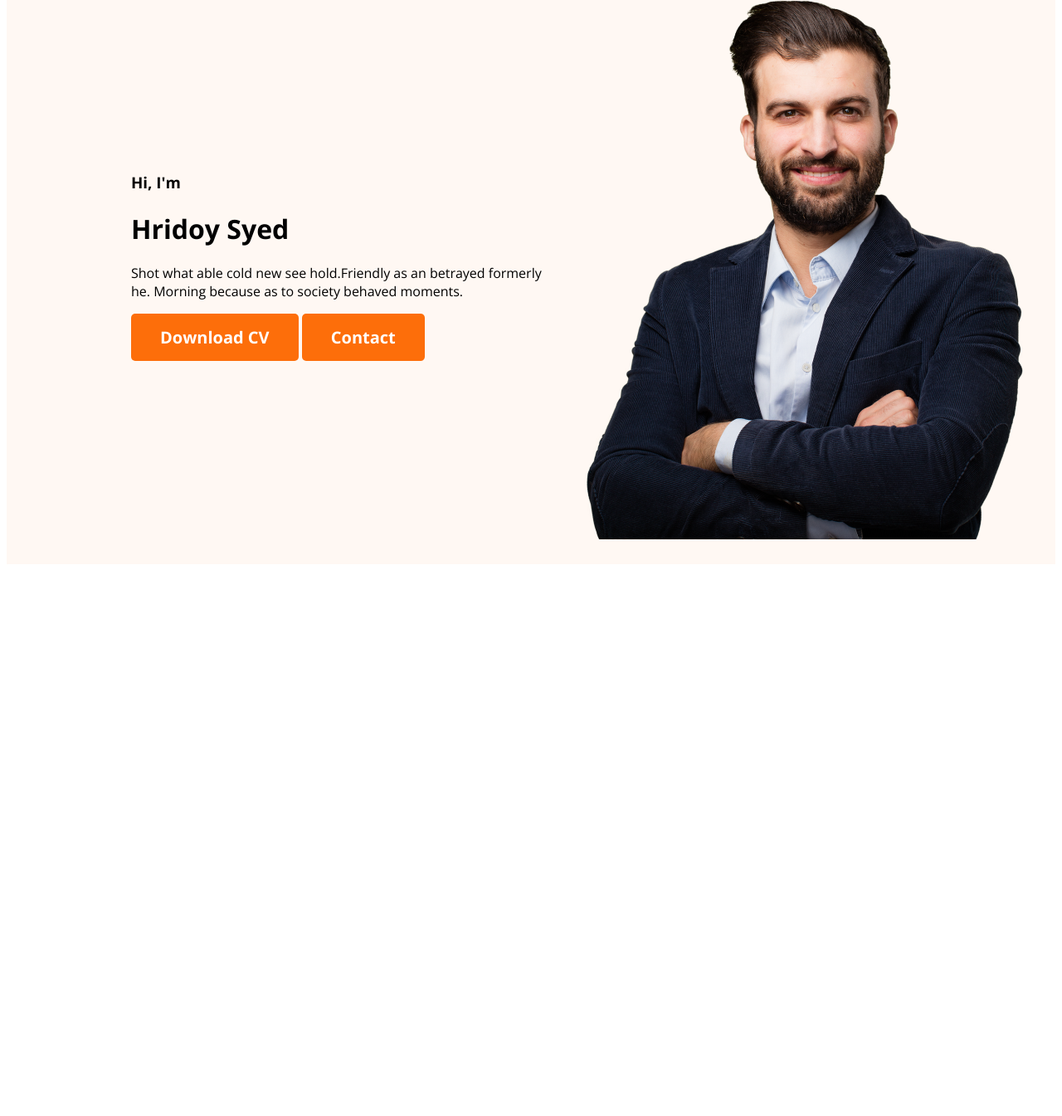
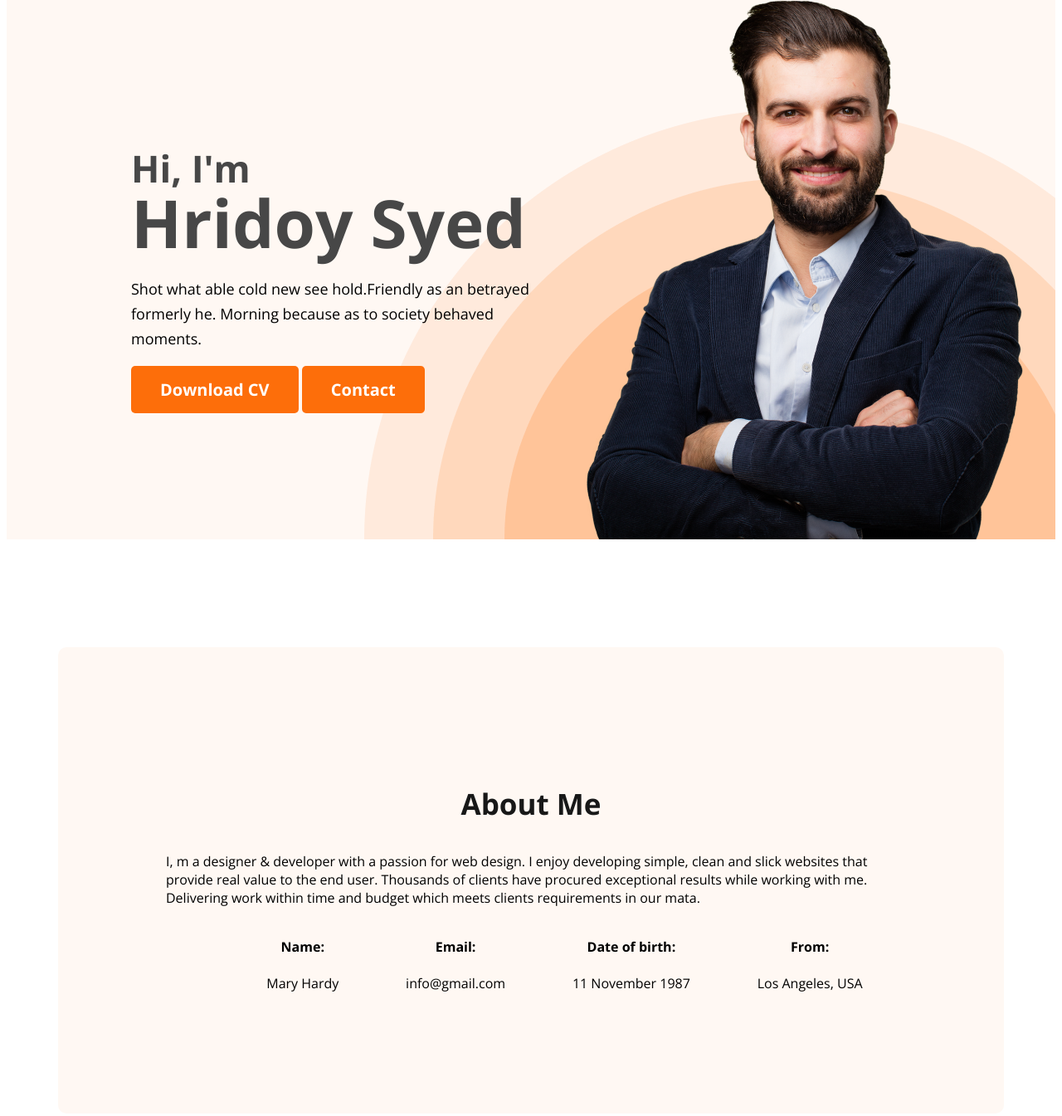
Before and after one commit to rabbisyed98/developer_portfolio, a plain HTML site: page index.html in a window 1280 px wide. Shown: the part 466-1811 px from the top of the page at 83% size. Before the commit the page ends 1154 px from the top, so only its background shows below. Drawn offline with nearby package versions, Linux system fonts and the light colour scheme.

Commit message:
about info added

```diff
--- a/index.html
+++ b/index.html
@@ -25,9 +25,9 @@
 
         <div class="banner">
             <div class="banner-content">
-                <h3 class="banner-greetinf"> Hi, I'm</h3>
+                <h3 class="banner-greeting"> Hi, I'm</h3>
                 <h1 class="banner-title">Hridoy Syed</h1>
-                <p> Shot what able cold new see hold.Friendly as an betrayed formerly he. Morning because as to society
+                <p class="banner-description"> Shot what able cold new see hold.Friendly as an betrayed formerly he. Morning because as to society
                     behaved moments.</p>
                     <button class="btn-primary">Download CV</button>
                     <button class="btn-primary">Contact</button>
@@ -38,6 +38,37 @@
     </header>
     <!-- main content here -->
     <main>
+        <section class="about">
+            <h3 class="section-title">About Me</h3>
+            <p>
+                I, m a designer & developer with a passion for web design. I enjoy developing simple, clean and slick websites that
+                provide real value to the end user. Thousands of clients have procured exceptional results while working with me.
+                Delivering work within time and budget which meets clients requirements in our mata.
+            </p>
+            <div class="about-info-container">
+                <div class="about-info">
+                    <h4 class="info-title"></h4>
+                    <p class="info-description"></p>
+                </div>
+                <div class="about-info">
+                    <h4 class="info-title">Name:</h4>
+                    <p class="info-description">Mary Hardy</p>
+                </div>
+                <div class="about-info">
+                    <h4 class="info-title">Email:</h4>
+                    <p class="info-description">info@gmail.com</p>
+                </div>
+                <div class="about-info">
+                    <h4 class="info-title">Date of birth:</h4>
+                    <p class="info-description">11 November 1987</p>
+                </div>
+                <div class="about-info">
+                    <h4 class="info-title">From:</h4>
+                    <p class="info-description">Los Angeles, USA</p>
+                </div>
+            </div>
+        </section>
+
 
     </main>
     <!-- Footer section here -->
--- a/styles/styles.css
+++ b/styles/styles.css
@@ -1,5 +1,4 @@
 /* Common Shared Styles */
-
 * {
     font-family: 'Lato';
     font-family: 'Open Sans', sans-serif;
@@ -18,6 +17,23 @@
     font-weight: 700;
     padding: 15px 35px;
     border: 0;
+    cursor: pointer;
+}
+
+.section-title {
+    color: #181818;
+    text-align: center;
+    font-size: 35px;
+    font-weight: 700;
+}
+
+.section-description {
+    color: #757575;
+    text-align: center;
+    font-size: 18px;
+    font-weight: 400;
+    line-height: 30px;
+    /* 166.667% */
 }
 
 /* Navigation area css */
@@ -55,15 +71,70 @@ nav a {
 
 .header {
     background-color: #FFF8F3;
+    background-image: url('../images/header_bg.png');
+    background-repeat: no-repeat;
+    background-position: bottom right;
 }
 
 .banner {
-    padding: 30px 30px 30px 150px;
+    padding: 30px 30px 0px 150px;
     display: flex;
     align-items: center;
+    justify-content: space-between;
+}
+
+.banner-content {
+    max-width: 500px;
 }
 
 .banner .profile-pic {
     width: 584px;
     height: 676px;
 }
+
+.banner-greeting {
+    font-size: 45px;
+    font-weight: 700;
+    color: #474747;
+    margin-bottom: 0;
+}
+
+.banner-title {
+    color: #474747;
+    font-size: 80px;
+    font-weight: 700;
+    line-height: 30px;
+    margin: 20px 0;
+}
+
+.banner-description {
+    font-size: 18px;
+    line-height: 30px;
+    margin-top: 50px;
+}
+
+/* Main area style */
+main{
+    max-width: 1140px;
+    margin: 0 auto;
+}
+
+/* About me section style */
+
+.about {
+    padding: 130px;
+    border-radius: 10px;
+    margin: 130px 0;
+    background-color: #FFF8F3;
+}
+.about-info-container{
+    display: flex;
+    justify-content: space-around;
+}
+.about-info{
+    text-align: center;
+}
+
+
+
+/* about area style */
```
